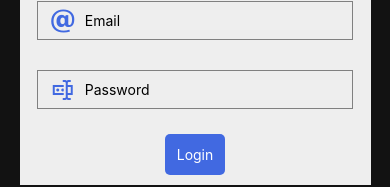
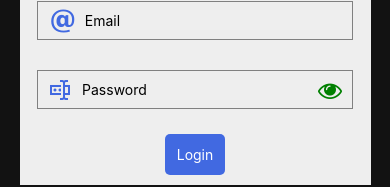
Before and after one commit to AnisLcool/react-native-authentification, a React Native app: screen / in a window 390 px wide. Shown: the part 287-474 px from the top of the page. Built offline with nearby package versions, Linux system fonts and the light colour scheme.

Commit message:
8 - ajout icon oeil(pour le password)

```diff
--- a/components/Ui/Input/Input.jsx
+++ b/components/Ui/Input/Input.jsx
@@ -1,13 +1,28 @@
-import { StyleSheet, Text, View, TextInput } from 'react-native'
+import { StyleSheet, Text, View, TextInput, TouchableOpacity } from 'react-native'
 import React from 'react'
-
-const Input = ({ children, placeHolder, value, onChangeInput, errorMsg }) => {
+import { FontAwesome } from '@expo/vector-icons';
+const Input = ({ children, placeHolder, value, onChangeInput, errorMsg, isPassword }) => {
+    const testFct = () => {
+        console.log('BONJOUR');
+    }
     return (
+        // secureTextEntry = true , false
+        // eye-slash
         <>
             <View style={styles.container}>
                 <View>{children}</View>
+
                 <TextInput onChangeText={onChangeInput} style={styles.input} placeholder={placeHolder}
                     value={value} />
+
+                {isPassword ?
+
+                    (<TouchableOpacity onPress={testFct}>
+                        <FontAwesome name='eye' size={24} color='green' />
+                    </TouchableOpacity>) :
+
+                        null}
+                {/* {isPassword && <FontAwesome name='eye' size={24} color='green' />} */}
             </View>
             <Text style={{ color: 'red' }}>{errorMsg}</Text>
         </>
--- a/containers/Login/Login.jsx
+++ b/containers/Login/Login.jsx
@@ -45,7 +45,8 @@ const Login = (props) => {
         <Card header='Please, login here!'>
             <Input onChangeInput={onChangeEmail}
             errorMsg={emailError}
-            value={email} placeHolder='Email'>
+            value={email} placeHolder='Email'
+            >
                 <Entypo name='email' size={24} color='royalblue' />
             </Input>
 
@@ -53,8 +54,10 @@ const Login = (props) => {
             <Input onChangeInput={onChangePassword}
              errorMsg={passwordError}
              value={password}
-             placeHolder='Password'>
+             placeHolder='Password'
+             isPassword >
                 <MaterialCommunityIcons name='form-textbox-password' size={24} color='royalblue' />
+
             </Input>
 
             <Button onPressHandler={loginHandler}>Login</Button>
```
